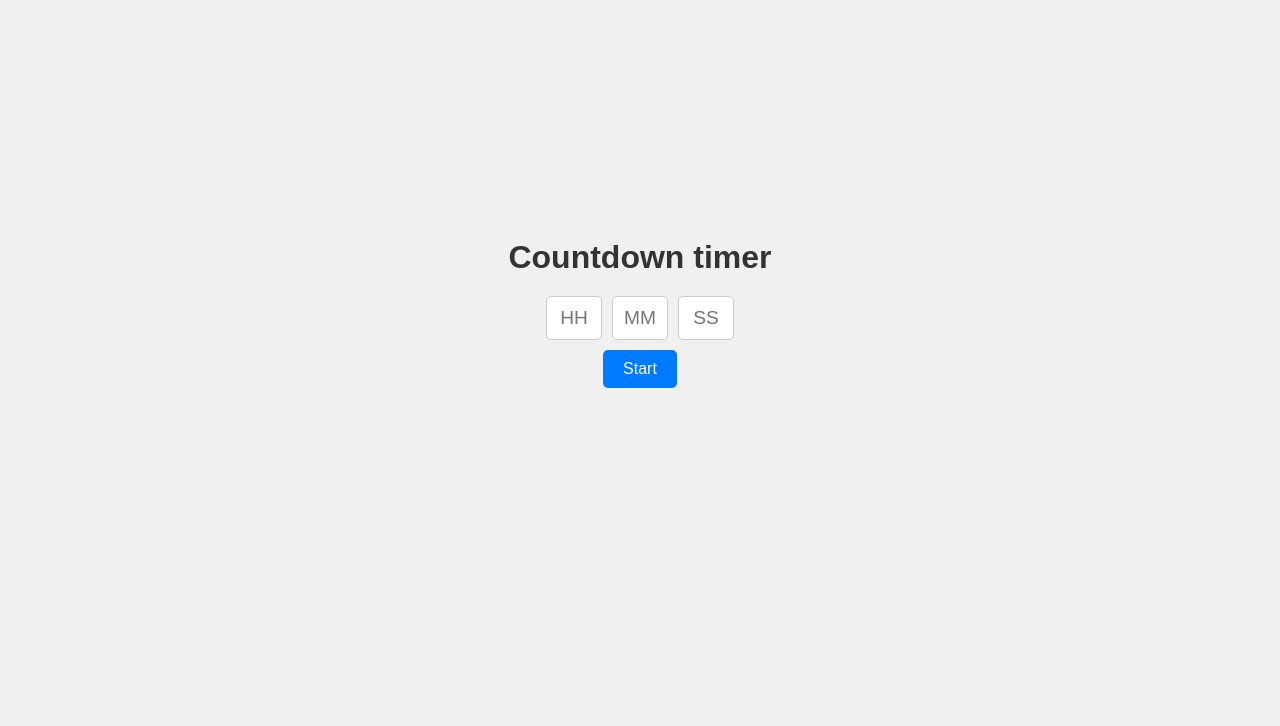
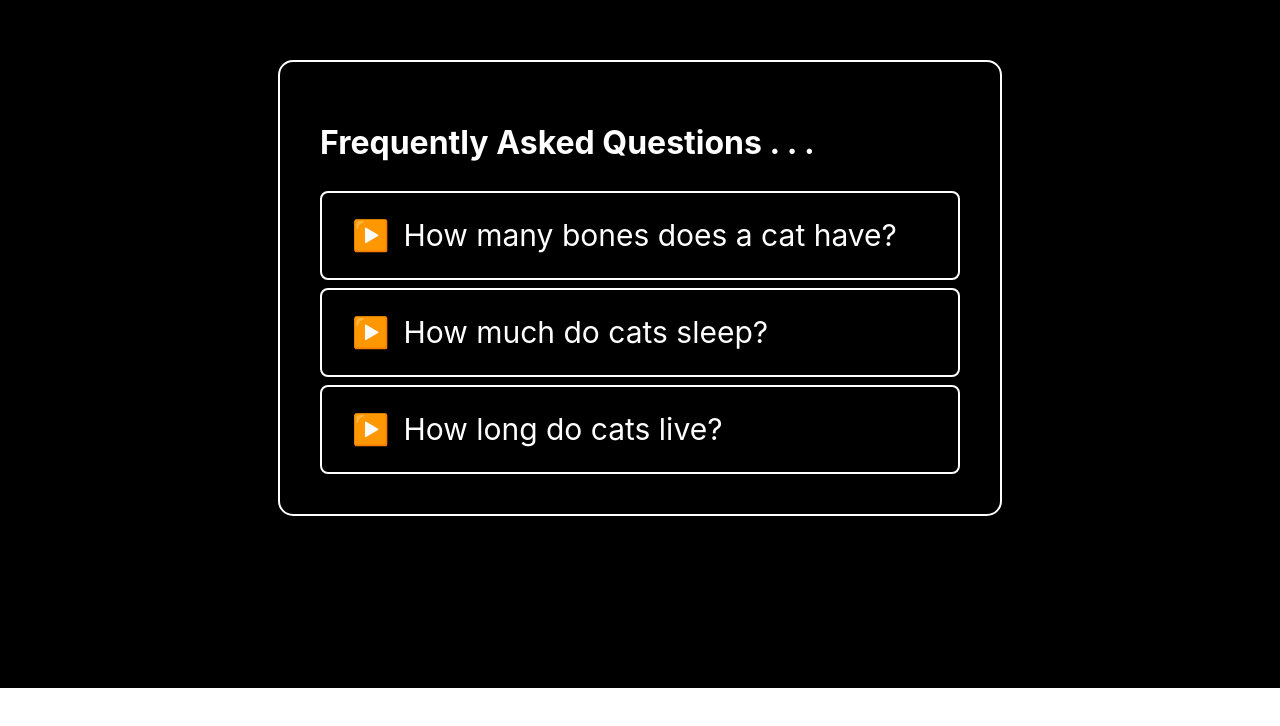
Before and after one commit to shubhamgupta-oss/my-components, a React (Create React App) app: page / in a window 1280 px wide. Shown: the part 112-838 px from the top of the page. After the commit the page ends 800 px from the top, so only its background shows below. Built offline with nearby package versions, Linux system fonts and the light colour scheme.

Commit message:
Frequently Asked Questions

```diff
--- a/src/App.js
+++ b/src/App.js
@@ -1,6 +1,7 @@
 
 import './App.css';
-import Countdown from './Features/Countdown/Countdown';
+import FAQ from './Features/FAQ/FAQ.jsx';
+// import Countdown from './Features/Countdown/Countdown';
 // import OtpScreen from './Features/OTPScreen/OtpScreen';
 // import Pagination from './Features/Pagination/Pagination';
 
@@ -8,7 +9,8 @@ function App() {
   return (
   // <Pagination/>
   // <OtpScreen/>
-  <Countdown/>
+  // <Countdown/>
+  <FAQ/>
   );
 }
 
--- /dev/null
+++ b/src/Features/FAQ/FAQ.css
@@ -0,0 +1,58 @@
+.container{
+    background-color: black;
+    color: white;
+    height: 100vh;
+    display: flex;
+    justify-content: center;
+    flex-direction: column;
+    align-items: center;
+}
+
+.data-FAQ{
+    display: flex;
+    flex-direction: column;
+    gap: 1vh;;
+    border: 2px solid white;
+    padding: 5vh;
+    border-radius: 15px;
+    width: 50%;
+    height: auto;
+    overflow: hidden;
+
+}
+
+.single-FQA{
+
+    border: 2px solid white;
+    padding: 1vh;
+    border-radius: 1vh;
+    font-size: 30px;
+
+
+}
+
+.single-FQA  button{
+    background-color: black;
+    color: white;
+    border: none;
+   font-size: 30px;
+   display: flex;
+   outline: none;
+
+}
+.questionF{
+    display: flex;
+    padding: 2vh;
+    gap: 1vh;
+}
+
+.arrow {
+    transform: rotate(90deg);
+}
+
+.ansF{
+
+    margin-left: 5%;
+   color: skyblue;
+
+}
--- /dev/null
+++ b/src/Features/FAQ/FAQ.jsx
@@ -0,0 +1,57 @@
+
+import { useState } from 'react';
+import './FAQ.css'
+
+const Data = [
+    {
+      question: "How many bones does a cat have?",
+      answer: "A cat has 230 bones - 6 more than a human",
+    },
+    {
+      question: "How much do cats sleep?",
+      answer: "The average cat sleeps 12-16 hours per day",
+    },
+    {
+      question: "How long do cats live?",
+      answer: "Outdoor cats live 5 years on average. Indoor cats live 15 years on average.",
+    },
+  ];
+
+
+
+  const FAQ = () => {
+    const [isClicked, setClicked] = useState(null);
+
+    function handelClick(i){
+        setClicked(isClicked === i ? null : i);
+    }
+    return (
+        <div className="container">
+
+            <div className='data-FAQ'>
+            <h1>Frequently Asked Questions . . .</h1>
+        {Data.map((item, index) => (
+          <div className='single-FQA' key={index}>
+            <div className='questionF'>
+            <button onClick={()=>handelClick(index)} className={isClicked === index ? 'arrow' : ""}>▶️</button>
+            <span>{item.question}</span>
+            </div>
+            <div className='ansF'>
+                {
+                    isClicked === index &&  <p>{item.answer}</p>
+                }
+
+          </div>
+
+          </div>
+
+        ))}
+      </div>
+
+
+        </div>
+
+    );
+  };
+
+  export default FAQ;
```
Also changed, not shown: src/Features/FAQ/FAQ.js (added).
